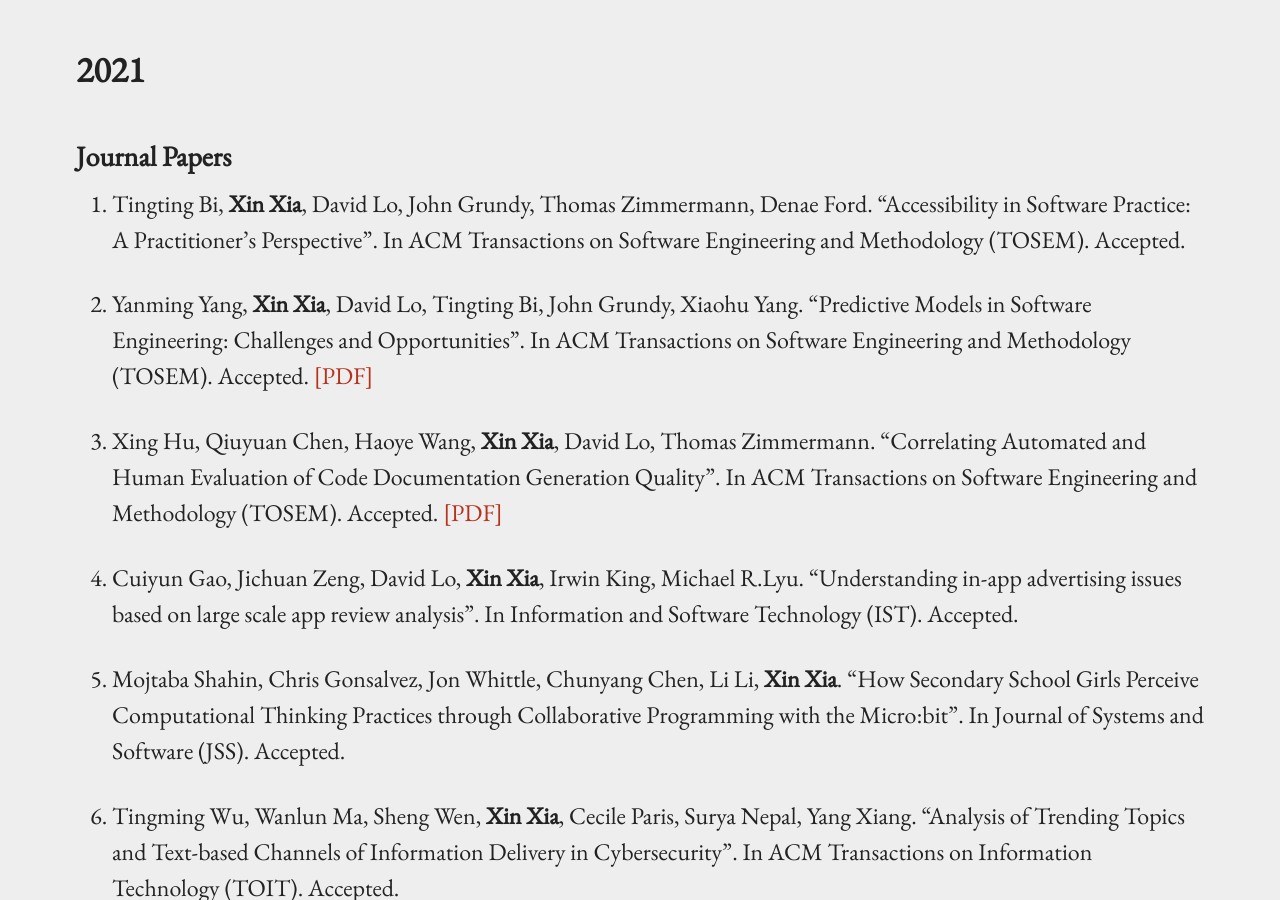
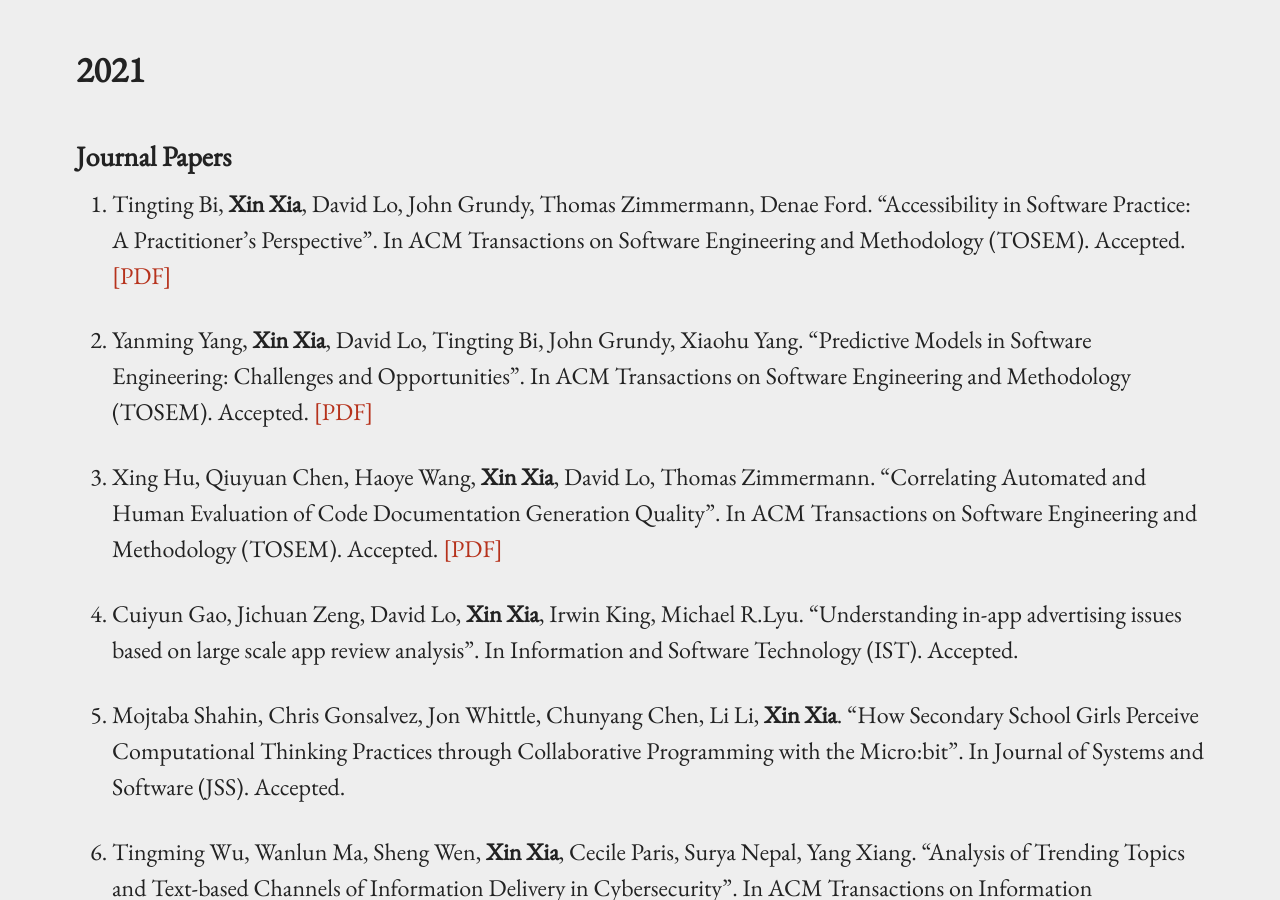
Before and after one commit to xin-xia/xin-xia.github.io, a Jekyll site: the page built from publication.md, in a window 1280 px wide and 900 px high, scrolled down 1342 px. Built offline with Jekyll 4.4.1, drawn with Linux system fonts in a browser that asks for light colours; our own code applies the rules of GitHub Pages for plain Markdown files.

Commit message:
ddddddddd

```diff
--- a/publication.md
+++ b/publication.md
@@ -35,7 +35,7 @@ permalink: /publication/
 
 ### Journal Papers
 
-99. Tingting Bi, <strong>Xin Xia</strong>, David Lo, John Grundy, Thomas Zimmermann, Denae Ford. "Accessibility in Software Practice: A Practitioner’s Perspective". In  ACM Transactions on Software Engineering and Methodology (TOSEM). Accepted.     <br />
+99. Tingting Bi, <strong>Xin Xia</strong>, David Lo, John Grundy, Thomas Zimmermann, Denae Ford. "Accessibility in Software Practice: A Practitioner’s Perspective". In  ACM Transactions on Software Engineering and Methodology (TOSEM). Accepted.     <a href="tosem219.pdf">[PDF]</a>   <br />
 
 98. Yanming Yang,  <strong>Xin Xia</strong>, David Lo, Tingting Bi, John Grundy, Xiaohu Yang. "Predictive Models in Software Engineering: Challenges and Opportunities". In  ACM Transactions on Software Engineering and Methodology (TOSEM). Accepted.    <a href="tosem217.pdf">[PDF]</a>    <br />
 
```
Also changed, not shown: 1 other file.
